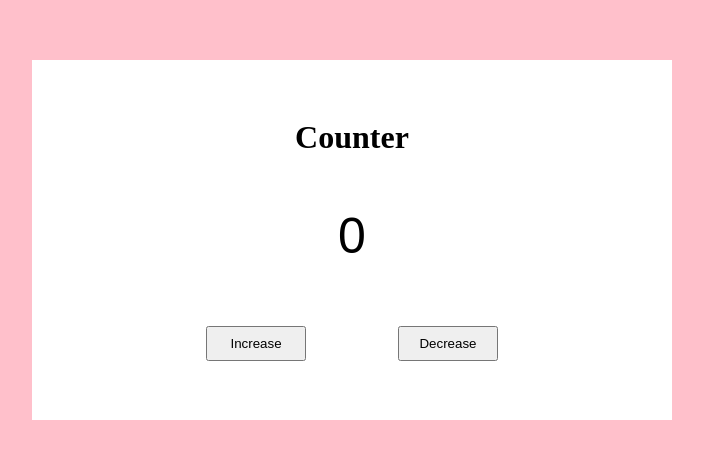
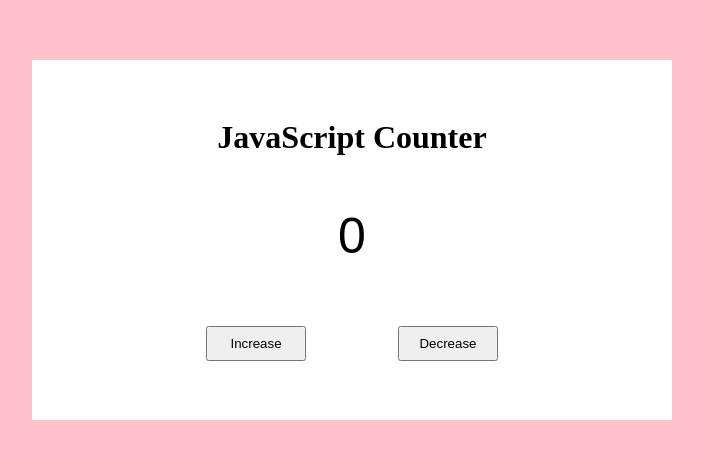
Before and after one commit to arunsingh009/jsproject7, a plain HTML site: page index.html in a window 1280 px wide. Shown: the part 160-618 px from the top of the page, without its empty margins (288-991 px from the left). Drawn offline with Linux system fonts and the light colour scheme.

Commit message:
Update index.html

```diff
--- a/index.html
+++ b/index.html
@@ -13,7 +13,7 @@
 <body>
     <main>
         <div class="box">
-            <h1>Counter</h1>
+            <h1>JavaScript Counter</h1>
             <div class="out">
                 <input type="text" id="count" value="0">
 
```
